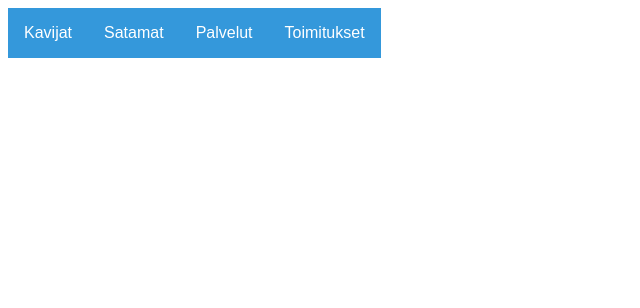
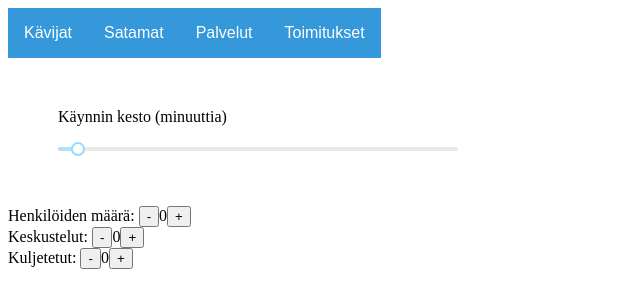
Before and after one commit to jheiska/MePa, a React (Create React App) app in the folder mepasovellus/: page / in a window 1280 px wide. Shown: the top 308 px of the page, without its empty margins (0-640 px from the left). Built offline with nearby package versions, Linux system fonts and the light colour scheme.

Commit message:
klikkerit

```diff
--- a/mepasovellus/package.json
+++ b/mepasovellus/package.json
@@ -3,6 +3,7 @@
   "version": "0.1.0",
   "private": true,
   "dependencies": {
+    "rc-slider": "^8.6.1",
     "react": "^16.3.1",
     "react-dom": "^16.3.1",
     "react-scripts": "1.1.4"
--- a/mepasovellus/src/App.css
+++ b/mepasovellus/src/App.css
@@ -62,4 +62,11 @@ h1 {
 
 .dropdown p:hover {background-color: lightgreen}
 
+.wrapper {
+    text-align: center;
+    display: inline-block;
+    top: 50%;
+    left: 50%;
+  }
+
 .show {display:block;}
--- a/mepasovellus/src/App.js
+++ b/mepasovellus/src/App.js
@@ -2,6 +2,8 @@ import React, { Component } from 'react';
 import './App.css'
 import Checkbox from './components/Checkbox'
 import DropdownValikko from './components/DropdownValikko'
+import Slideri from './components/Slideri'
+import Clicker from './components/Clicker'
 
 class App extends Component {
   constructor(props) {
@@ -65,27 +67,27 @@ class App extends Component {
         'Asiointipalvelut'
       ],
       toimitukset: [
-        'Lehdet',
-        'Vapaavahti tai muu MEPA-materiaali',
         'Videot',
         'Kirjat tilatut',
         'Kirjastovaihto',
         'Info tai muu tiedottaminen',
         'Vierailu/tutustuminen',
-        'Treeni tai työhyvinvointipalvelu'
+        'Treeni tai työhyvinvointipalvelu',
+        'Lehdet',
+        'Vapaavahti tai muu MEPA-materiaali'
       ]
     }
   }
 
   componentWillMount = () => {
-    this.selectedCheckboxes = new Set();
+    this.selectedCheckboxes = new Set()
   }
 
   toggleCheckbox = (label) => {
     if (this.selectedCheckboxes.has(label)) {
-      this.selectedCheckboxes.delete(label);
+      this.selectedCheckboxes.delete(label)
     } else {
-      this.selectedCheckboxes.add(label);
+      this.selectedCheckboxes.add(label)
     }
   }
 
@@ -103,10 +105,22 @@ class App extends Component {
 
     return (
       <div>
-        <DropdownValikko otsikko= "Kavijat" listaaja= {this.luoCheckboxiLista(this.state.kavijat)} />
+        <div>
+        <DropdownValikko otsikko= "Kävijat" listaaja= {this.luoCheckboxiLista(this.state.kavijat)} />
         <DropdownValikko otsikko= "Satamat" listaaja= {this.luoCheckboxiLista(this.state.satamat)} />
         <DropdownValikko otsikko= "Palvelut" listaaja= {this.luoCheckboxiLista(this.state.palvelut)} />
         <DropdownValikko otsikko= "Toimitukset" listaaja= {this.luoCheckboxiLista(this.state.toimitukset)} />
+        <Slideri />
+        </div>
+        <div>
+        <Clicker label="Henkilöiden määrä: " />
+        </div>
+        <div>
+        <Clicker label="Keskustelut: " />
+        </div>
+        <div>
+        <Clicker label="Kuljetetut: " />
+        </div>
       </div>
     )
   }
--- /dev/null
+++ b/mepasovellus/src/components/Clicker.js
@@ -0,0 +1,32 @@
+import React, { Component } from 'react'
+
+class Clicker extends Component {
+  constructor(props) {
+    super(props)
+    this.state = {
+      clicks: 0
+    }
+  }
+
+  IncrementItem = () => {
+    this.setState({ clicks: this.state.clicks + 1 })
+  }
+  DecreaseItem = () => {
+    this.setState({ clicks: this.state.clicks - 1 })
+  }
+
+  render() {
+    const { label } = this.props;
+
+    return (
+      <div class="wrapper">
+        {label}
+        <button class="button" onClick={this.DecreaseItem}>-</button>
+        {this.state.clicks}
+        <button class="button" onClick={this.IncrementItem}>+</button>
+      </div>
+    )
+  }
+}
+
+export default Clicker
--- /dev/null
+++ b/mepasovellus/src/components/Slideri.js
@@ -0,0 +1,38 @@
+import 'rc-slider/assets/index.css'
+import 'rc-tooltip/assets/bootstrap.css'
+import React from 'react'
+import Tooltip from 'rc-tooltip'
+import Slider from 'rc-slider'
+
+const createSliderWithTooltip = Slider.createSliderWithTooltip
+const Handle = Slider.Handle
+
+const handle = (props) => {
+  const { value, dragging, index, ...restProps } = props
+  return (
+    <Tooltip
+      prefixCls="rc-slider-tooltip"
+      overlay={value}
+      visible={dragging}
+      placement="top"
+      key={index}
+    >
+      <Handle value={value} {...restProps} />
+    </Tooltip>
+  )
+}
+
+const wrapperStyle = { width: 400, margin: 50 }
+
+const Slideri = () => {
+  return (
+<div>
+    <div style={wrapperStyle}>
+      <p>Käynnin kesto (minuuttia)</p>
+      <Slider min={0} max={300} defaultValue={15} step={5} handle={handle} />
+    </div>
+  </div>
+  )
+}
+
+export default Slideri
```
Also changed, not shown: mepasovellus/src/components/Checkbox.js (+1 -6 lines), mepasovellus/src/components/DropdownValikko.js (line endings or trailing spaces), 1 other file (tests, documents, lock files or other folders).
